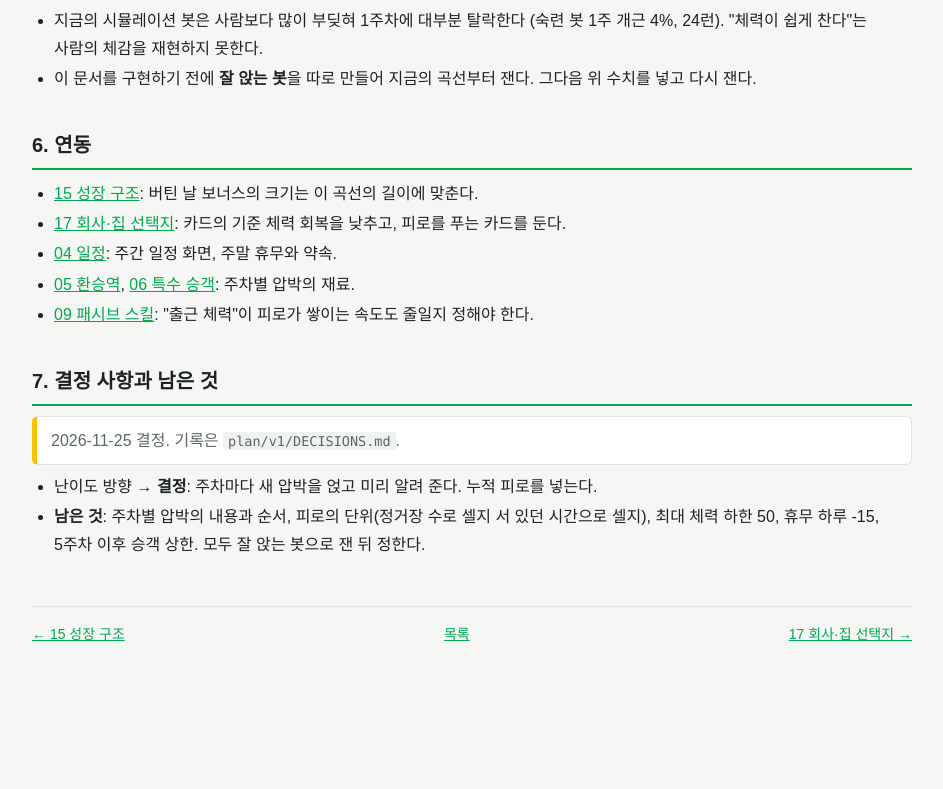
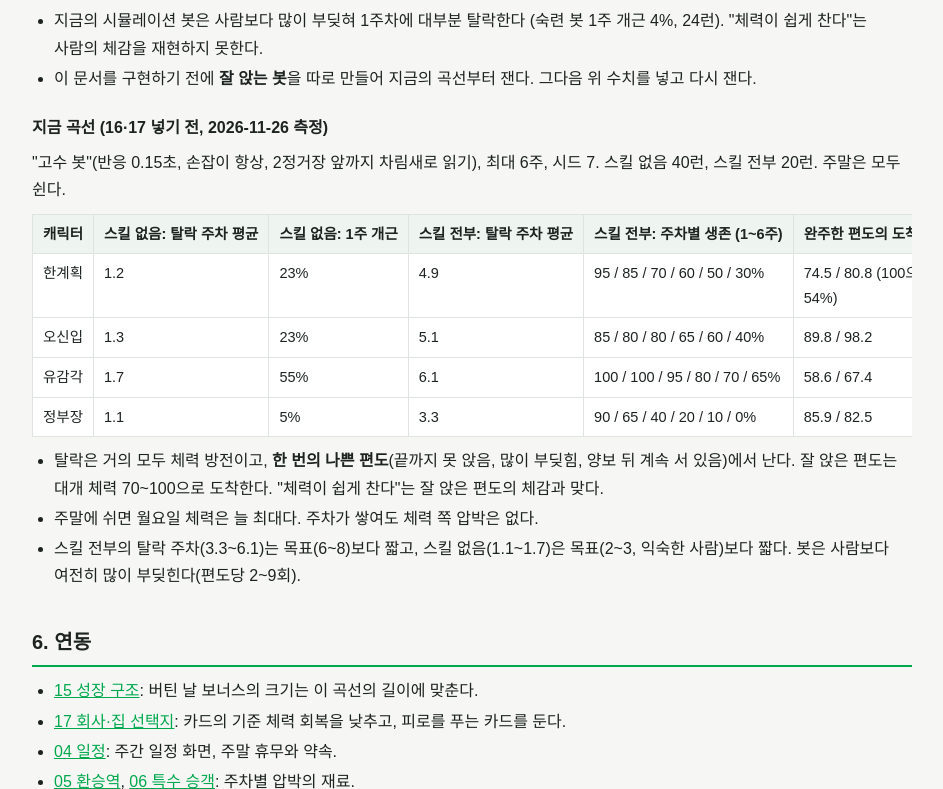
Before and after one commit to herothgf-cell/subway, a plain HTML site: page plan/v1/16_difficulty_fatigue_v1.html in a window 1280 px wide. Shown: the part 2580-3369 px from the top of the page, without its empty margins (168-1111 px from the left). Before the commit the page ends 3306 px from the top, so only its background shows below. Drawn offline with Linux system fonts and the light colour scheme.

Commit message:
16 문서에 지금 난이도 곡선 측정값 기록 (고수 봇, 스킬 없음·전부)
Co-Authored-By: Claude Opus 5.5 <noreply@anthropic.com>

```diff
--- a/plan/v1/16_difficulty_fatigue_v1.html
+++ b/plan/v1/16_difficulty_fatigue_v1.html
@@ -105,7 +105,7 @@ p.status{font-size:14px;color:var(--sub);margin:4px 0 10px}
 <li>지금 있는 최대 체력 변화(홈트 3회 +5, 몸살 -10, 캐릭터 체력 능력치)와는 더하고 빼는 관계다.</li>
 </ul>
 
-<h2>5. 목표 곡선 <span class="st wait">미측정</span></h2>
+<h2>5. 목표 곡선 <span class="st part">지금 곡선 측정함 (2026-11-26)</span></h2>
 <div class="tw"><table>
 <tr><th>상태</th><th>목표 (가정)</th></tr>
 <tr><td>스킬 없음, 처음 하는 사람</td><td>1주차 안에 탈락</td></tr>
@@ -118,6 +118,20 @@ p.status{font-size:14px;color:var(--sub);margin:4px 0 10px}
 <li>이 문서를 구현하기 전에 <b>잘 앉는 봇</b>을 따로 만들어 지금의 곡선부터 잰다. 그다음 위 수치를 넣고 다시 잰다.</li>
 </ul>
 
+<h3>지금 곡선 (16·17 넣기 전, 2026-11-26 측정)</h3>
+<p>"고수 봇"(반응 0.15초, 손잡이 항상, 2정거장 앞까지 차림새로 읽기), 최대 6주, 시드 7. 스킬 없음 40런, 스킬 전부 20런. 주말은 모두 쉰다.</p>
+<div class="tw"><table>
+<tr><th>캐릭터</th><th>스킬 없음: 탈락 주차 평균</th><th>스킬 없음: 1주 개근</th><th>스킬 전부: 탈락 주차 평균</th><th>스킬 전부: 주차별 생존 (1~6주)</th><th>완주한 편도의 도착 체력 (없음 / 전부)</th><th>끝까지 못 앉은 편도 (없음 / 전부)</th></tr>
+<tr><td>한계획</td><td>1.2</td><td>23%</td><td>4.9</td><td>95 / 85 / 70 / 60 / 50 / 30%</td><td>74.5 / 80.8 (100으로 도착 43% / 54%)</td><td>15% / 5%</td></tr>
+<tr><td>오신입</td><td>1.3</td><td>23%</td><td>5.1</td><td>85 / 80 / 80 / 65 / 60 / 40%</td><td>89.8 / 98.2</td><td>9% / 1%</td></tr>
+<tr><td>유감각</td><td>1.7</td><td>55%</td><td>6.1</td><td>100 / 100 / 95 / 80 / 70 / 65%</td><td>58.6 / 67.4</td><td>13% / 7%</td></tr>
+<tr><td>정부장</td><td>1.1</td><td>5%</td><td>3.3</td><td>90 / 65 / 40 / 20 / 10 / 0%</td><td>85.9 / 82.5</td><td>15% / 2%</td></tr>
+</table></div>
+<ul>
+<li>탈락은 거의 모두 체력 방전이고, <b>한 번의 나쁜 편도</b>(끝까지 못 앉음, 많이 부딪힘, 양보 뒤 계속 서 있음)에서 난다. 잘 앉은 편도는 대개 체력 70~100으로 도착한다. "체력이 쉽게 찬다"는 잘 앉은 편도의 체감과 맞다.</li>
+<li>주말에 쉬면 월요일 체력은 늘 최대다. 주차가 쌓여도 체력 쪽 압박은 없다.</li>
+<li>스킬 전부의 탈락 주차(3.3~6.1)는 목표(6~8)보다 짧고, 스킬 없음(1.1~1.7)은 목표(2~3, 익숙한 사람)보다 짧다. 봇은 사람보다 여전히 많이 부딪힌다(편도당 2~9회).</li>
+</ul>
 <h2>6. 연동</h2>
 <ul>
 <li><a href="15_growth_loop_v1.html">15 성장 구조</a>: 버틴 날 보너스의 크기는 이 곡선의 길이에 맞춘다.</li>
```
Also changed, not shown: 1 other file.
